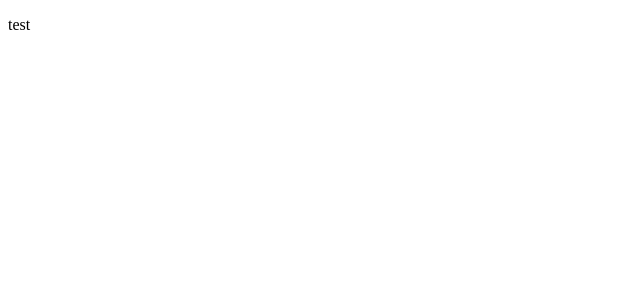
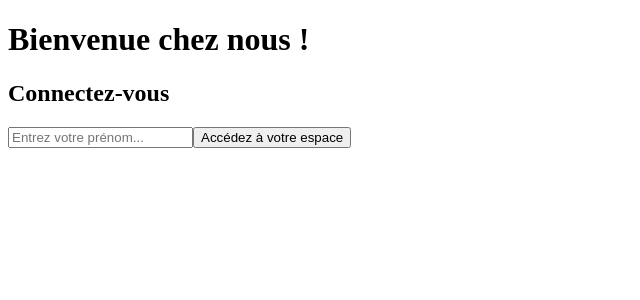
Before and after one commit to RithyaK/crazee-burger, a React (Vite) app: page / in a window 1280 px wide. Shown: the top 300 px of the page, without its empty margins (0-640 px from the left). Built offline with nearby package versions, Linux system fonts and the light colour scheme.

Commit message:
✅ F01: LOGIN > LoginPage

```diff
--- a/src/App.jsx
+++ b/src/App.jsx
@@ -1,10 +1,10 @@
+import LoginPage from "./components/pages/LoginPage";
+
 function App() {
   // state
-
   // comportement
 
-  // affichage (render)
-  // JSX
-  return <p>test</p>;
+  // affichage
+  return <LoginPage />;
 }
 export default App;
--- /dev/null
+++ b/src/components/pages/LoginPage.jsx
@@ -0,0 +1,27 @@
+import { useState } from "react";
+
+const LoginPage = () => {
+  const [name, setName] = useState("");
+
+  function handleButton() {
+    alert("Bonjour " + name);
+  }
+
+  return (
+    <div>
+      <h1>Bienvenue chez nous !</h1>
+      <h2>Connectez-vous</h2>
+      <form>
+        <input
+          type="text"
+          placeholder="Entrez votre prénom..."
+          onChange={(e) => setName(e.target.value)}
+          value={name}
+        />
+        <button onClick={handleButton}>Accédez à votre espace</button>
+      </form>
+    </div>
+  );
+};
+
+export default LoginPage;
```
